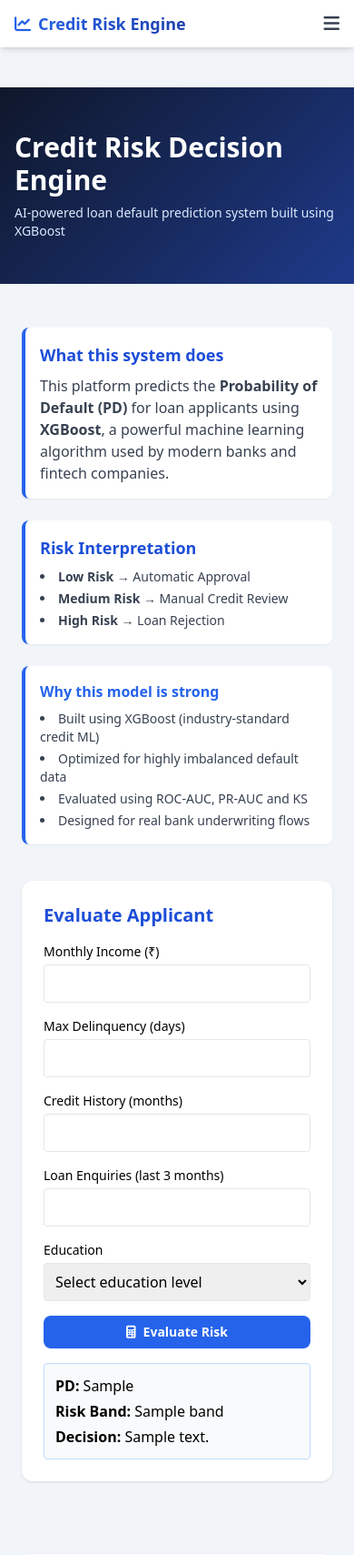
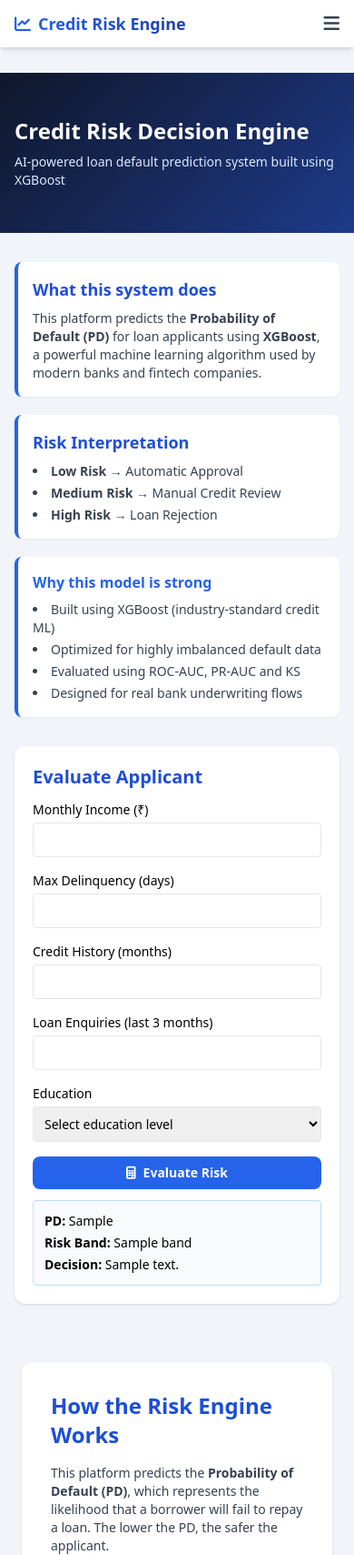
Before and after one commit to ShaiviSri04/credit-risk-engine, a Flask app: template templates/index.html in a window 390 px wide. Shown: the top 1709 px of the page at 91% size. Run offline with Flask 3, Linux system fonts and the light colour scheme; the template is opened without the code that fills it: most values are stand-ins (such as "Sample title", 1, 10 or a date in 2020); parts of the project's set-up code (start-up, migrations or seed data) failed here and were passed over; some libraries are stand-ins or nearby versions.

Commit message:
Make the site responsive

```diff
--- a/templates/index.html
+++ b/templates/index.html
@@ -1,6 +1,7 @@
 <html lang="en">
 <head>
 <meta charset="UTF-8">
+<meta name="viewport" content="width=device-width, initial-scale=1.0">
 <title>Credit Risk Decision Engine</title>
 <script src="https://cdn.tailwindcss.com"></script>
 <link rel="stylesheet" href="https://cdnjs.cloudflare.com/ajax/libs/font-awesome/6.5.0/css/all.min.css">
@@ -10,7 +11,8 @@
 </style>
 </head>
 
-<body class="bg-slate-100 pt-24">
+<body class="bg-slate-100 pt-20 text-sm sm:text-base overflow-x-hidden">
+
 
 <!-- ================= NAVBAR ================= -->
 <nav class="bg-white shadow-md fixed top-0 w-full z-50">
@@ -37,7 +39,7 @@
 <!-- ================= HERO ================= -->
 <header class="gradient-bg text-white py-12 sm:py-16">
   <div class="max-w-6xl mx-auto px-4 sm:px-6">
-    <h1 class="text-3xl sm:text-4xl font-bold mb-2">Credit Risk Decision Engine</h1>
+    <h1 class="text-2xl sm:text-3xl md:text-4xl font-bold mb-2">Credit Risk Decision Engine</h1>
     <p class="text-blue-100 text-sm sm:text-base max-w-2xl">
       AI-powered loan default prediction system built using XGBoost
     </p>
@@ -46,10 +48,10 @@
 
 <!-- ================= MAIN ================= -->
 <a id="tool"></a>
-<div class="max-w-7xl mx-auto px-6 py-12 grid grid-cols-1 md:grid-cols-2 gap-10">
+<div class="max-w-7xl mx-auto px-4 sm:px-6 py-8 sm:py-12 grid grid-cols-1 lg:grid-cols-2 gap-8">
 
 <!-- LEFT -->
-<div class="grid grid-cols-1 md:grid-cols-2 gap-6">
+<div class="grid grid-cols-1 sm:grid-cols-2 gap-5">
 
 
 <div class="bg-white p-4 sm:p-6 rounded-lg shadow-sm hover:shadow-md transition border-l-4 border-blue-600">
@@ -87,7 +89,7 @@
 </div>
 
 <!-- RIGHT -->
-<div class="bg-white p-6 rounded-xl shadow space-y-4 sticky top-24 h-fit">
+<div class="bg-white p-5 rounded-xl shadow space-y-3 lg:sticky lg:top-24 h-fit">
 
 
 <h2 class="text-xl font-bold text-blue-700">Evaluate Applicant</h2>
@@ -235,7 +237,8 @@
       The XGBoost credit model was evaluated on unseen customers using industry-standard credit-risk metrics.
     </p>
 
-    <div class="grid grid-cols-1 md:grid-cols-3 gap-4">
+    <div class="grid grid-cols-1 sm:grid-cols-2 md:grid-cols-3 gap-4">
+
 
       <div class="bg-white p-4 sm:p-6 rounded-lg shadow-sm hover:shadow-md transition">
         <div class="text-blue-600 text-2xl mb-2"><i class="fas fa-chart-bar"></i></div>
```
